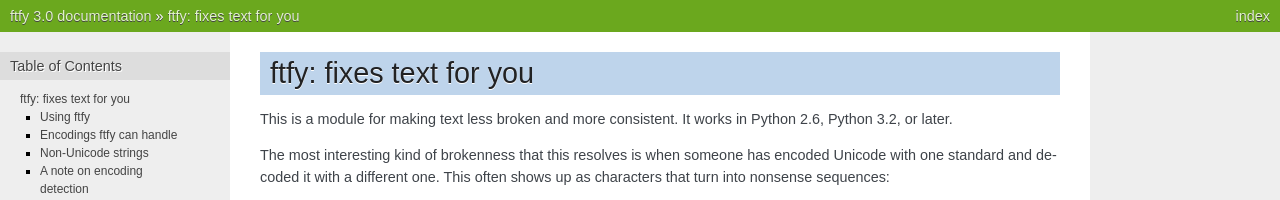
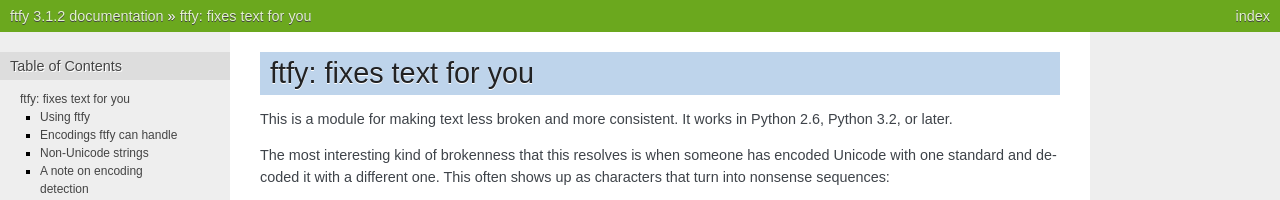
Before and after one commit to rspeer/python-ftfy, a Sphinx documentation site: the page built from docs/index.rst, in a window 1280 px wide and 900 px high. Shown: the top 200 px of the window. Built offline with Sphinx 7.4.7, drawn with Linux system fonts in a browser that asks for light colours; some of the changed text lies outside the part shown.

Commit message:
Update version number in docs

```diff
--- a/docs/conf.py
+++ b/docs/conf.py
@@ -48,9 +48,9 @@
 # built documents.
 #
 # The short X.Y version.
-version = '3.0'
+version = '3.1'
 # The full version, including alpha/beta/rc tags.
-release = '3.0'
+release = '3.1.2'
 
 # The language for content autogenerated by Sphinx. Refer to documentation
 # for a list of supported languages.
```
